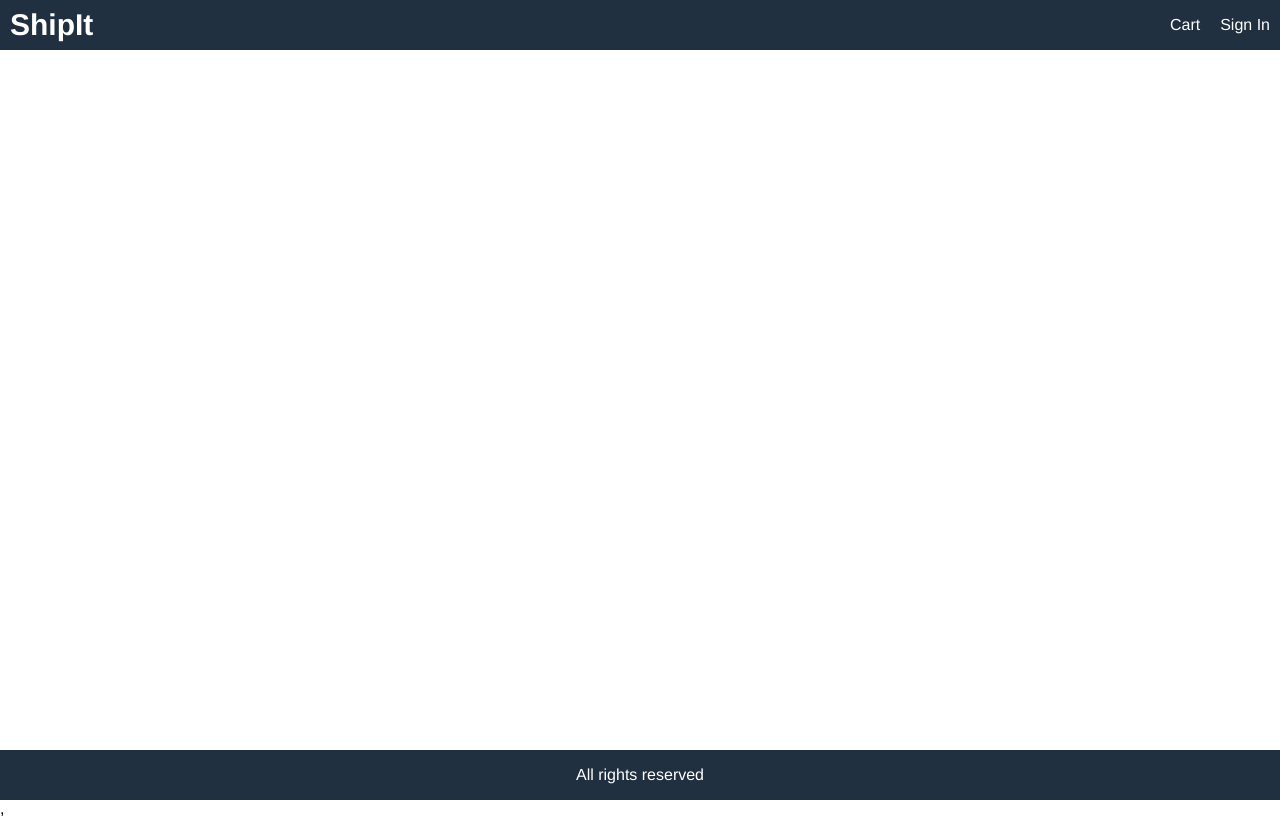
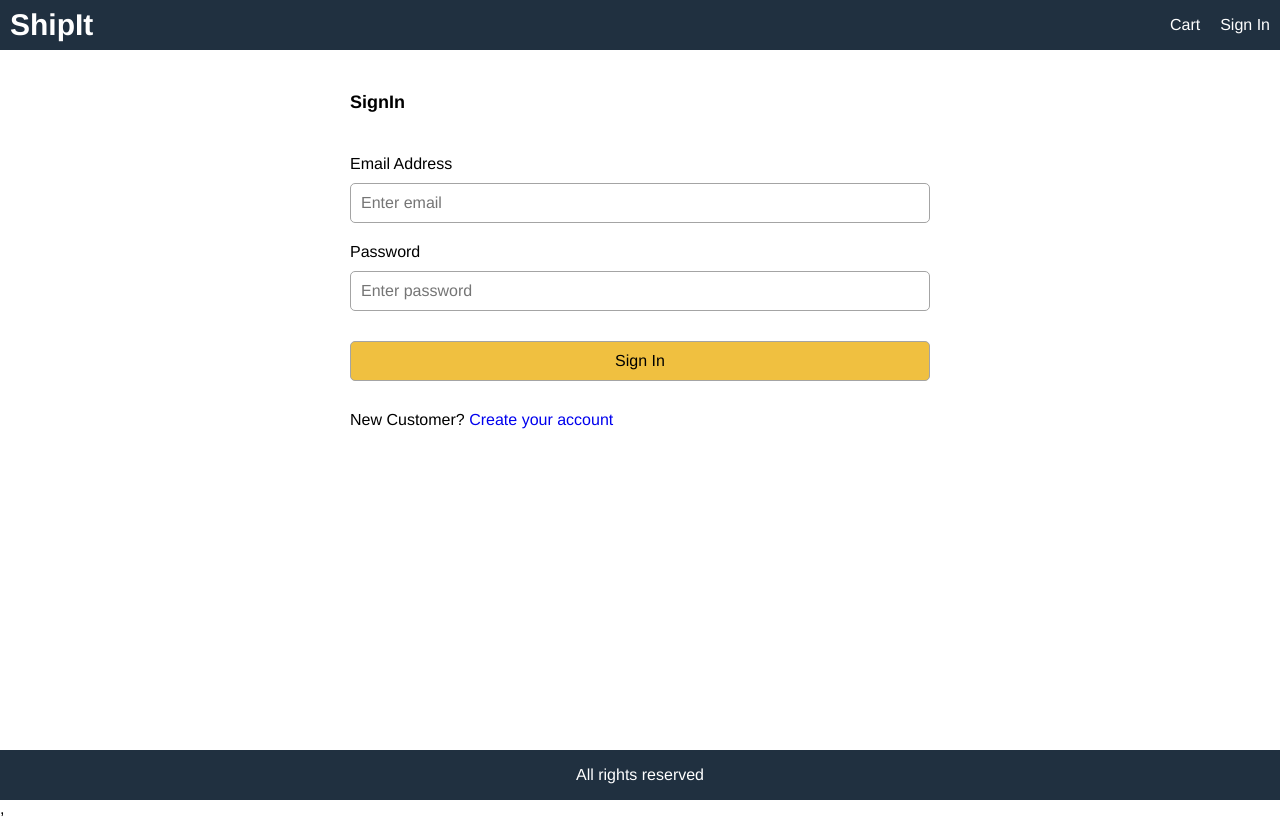
Before and after one commit to Vaibhav-kakkar/shipit, a React (Create React App) app in the folder frontend/: page /signin in a window 1280 px wide. Built offline with nearby package versions, Linux system fonts and the light colour scheme.

Commit message:
SignIn Screen

```diff
--- a/frontend/src/App.js
+++ b/frontend/src/App.js
@@ -4,6 +4,7 @@
 import CartScreen from './screens/CartScreen';
 import HomeScreen from './screens/HomeScreen';
 import ProductScreen from './screens/ProductScreen';
+import SigninScreen from './screens/SigninScreen';
 
 function App() {
 
@@ -28,6 +29,7 @@
       <main>
         <Route path = "/cart/:id?" component = {CartScreen}></Route>
         <Route path = "/product/:id" component = {ProductScreen}></Route>
+        <Route path = "/signin" component = {SigninScreen}></Route>
         <Route path = "/" component = {HomeScreen} exact></Route>
       </main>
       <footer className="row center">All rights reserved</footer>
--- a/frontend/src/index.css
+++ b/frontend/src/index.css
@@ -193,3 +193,18 @@
   color: #a02020;
   background-color: #ffe0e0e0;
 }
+
+/*Form*/
+.form{
+  max-width: 60rem;
+  margin: 0 auto;
+}
+.form > div{
+  display: flex;
+  flex-direction: column;
+  margin: 1rem;
+}
+.form label{
+  margin: 1rem 0;
+  display: block;
+}
--- /dev/null
+++ b/frontend/src/screens/SigninScreen.js
@@ -0,0 +1,45 @@
+import React, { useState } from 'react'
+import { Link } from 'react-router-dom'
+
+export default function SigninScreen() {
+
+const [email, setEmail] = useState('');
+const [password, setPassword] = useState('');
+
+    const submitHandler = (e) => {
+        e.preventDefault();
+        //TODO: sign in action
+    }
+
+    return (
+        <div>
+            <form className="form" onSubmit={submitHandler}>
+                <div>
+                    <h1>SignIn</h1>
+                </div>
+                <div>
+                    <label htmlFor="email">Email Address</label>
+                    <input type="email" id="email" placeholder="Enter email" required onChange={ (e) => setEmail(e.target.value)}></input>
+                </div>
+                <div>
+                    <label htmlFor="password">Password</label>
+                    <input type="password" id="password" placeholder="Enter password" required onChange={ (e) => setPassword(e.target.value)}></input>
+                </div>
+                <div>
+                    <label />
+                    <button className="primary" type="submit">
+                        Sign In
+                    </button>
+                </div>
+                <div>
+                    <label />
+                    <div>
+                        New Customer? { ' ' }
+                        <Link to="/register">Create your account</Link>
+                    </div>
+                </div>
+
+            </form>
+        </div>
+    )
+}
```
Also changed, not shown: 1 other file (tests, documents, lock files or other folders).
